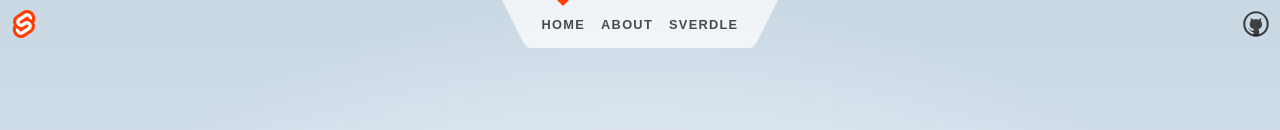
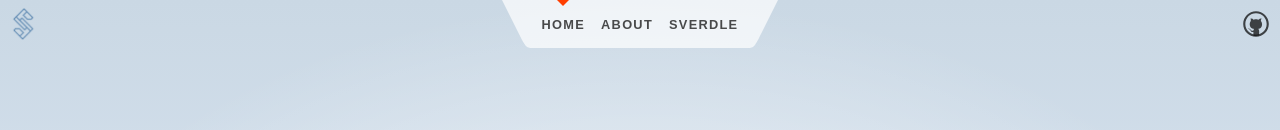
Before and after one commit to Devansh-Walia/calendraw, a SvelteKit app: page / in a window 1280 px wide. Shown: the top 130 px of the page. Built offline with nearby package versions, Linux system fonts and the light colour scheme.

Commit message:
refactor: Update header logo and GitHub link

```diff
--- a/src/routes/Header.svelte
+++ b/src/routes/Header.svelte
@@ -1,13 +1,13 @@
 <script>
   import { page } from "$app/stores";
-  import logo from "$lib/images/svelte-logo.svg";
+  import logo from "$lib/images/logo.png";
   import github from "$lib/images/github.svg";
 </script>
 
 <header>
   <div class="corner">
-    <a href="https://kit.svelte.dev">
-      <img src={logo} alt="SvelteKit" />
+    <a href="/">
+      <img src={logo} alt="Sketchy" />
     </a>
   </div>
 
@@ -36,8 +36,8 @@
   </nav>
 
   <div class="corner">
-    <a href="https://github.com/sveltejs/kit">
-      <img src={github} alt="GitHub" />
+    <a href="https://github.com/Devansh-Walia">
+      <img src={github} alt="GitHub: dev_hops" />
     </a>
   </div>
 </header>
```
Also changed, not shown: src/lib/images/logo.png (added).
